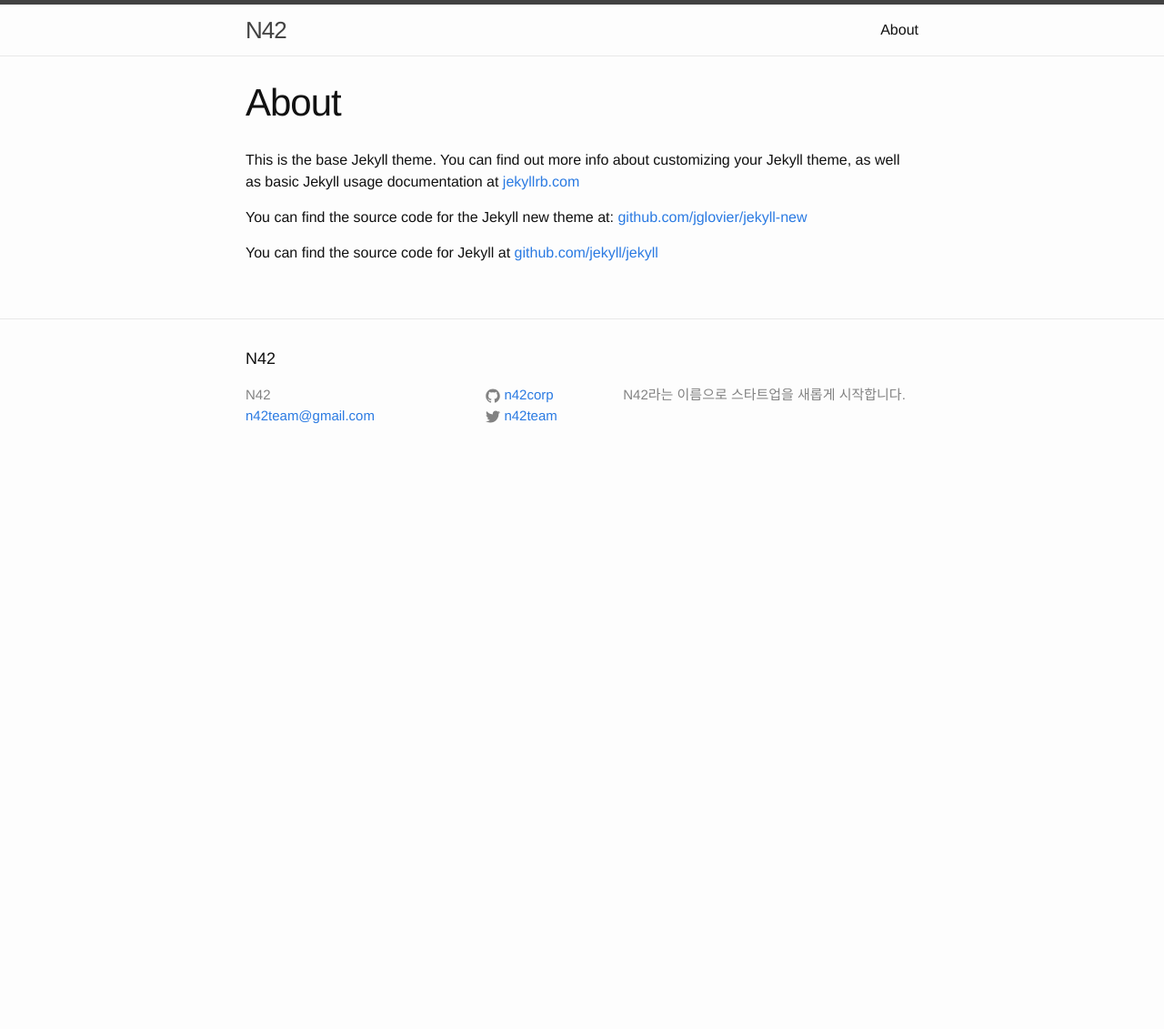
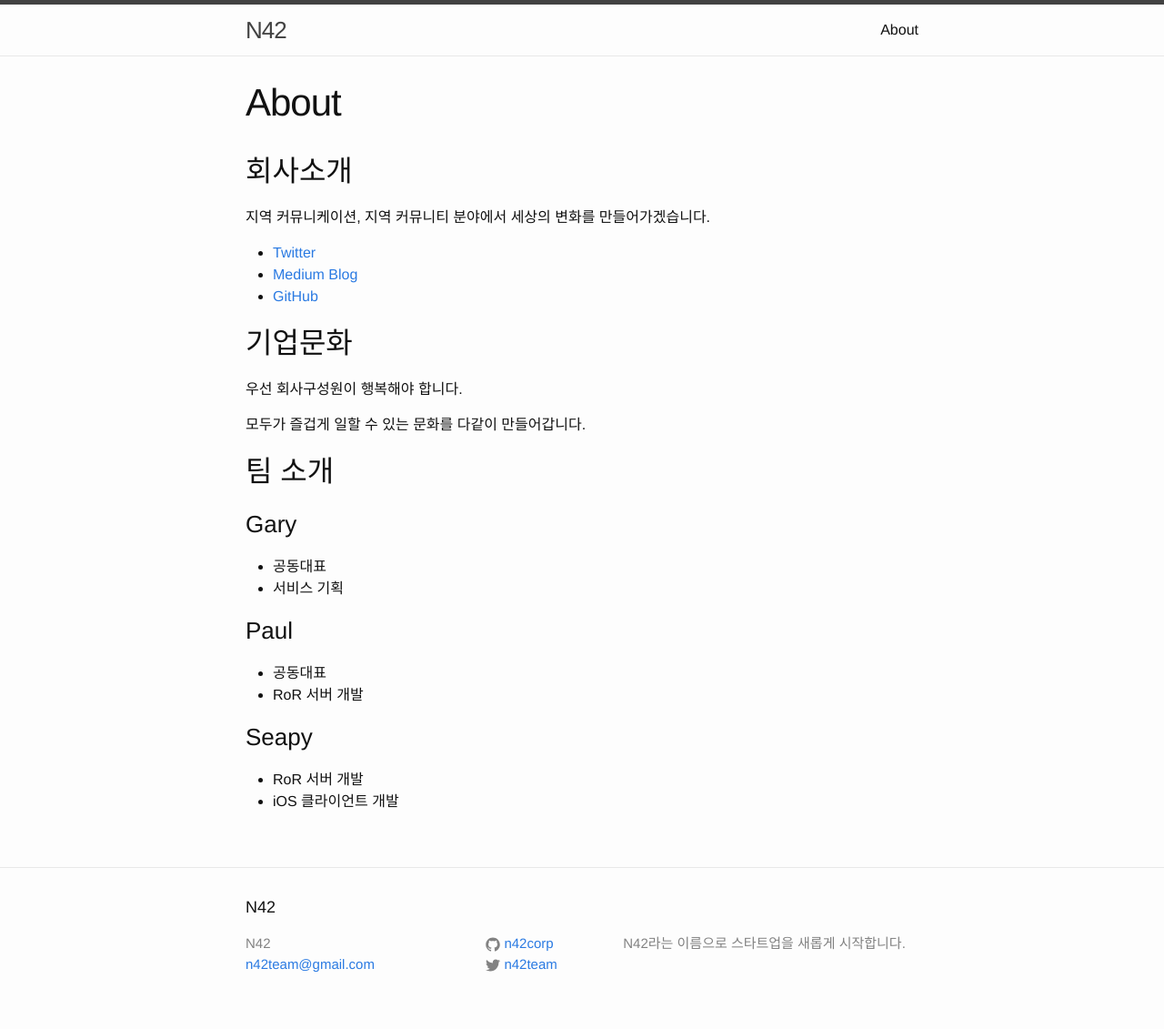
Before and after one commit to daangn/daangn-team-page, a Jekyll site: the page built from about.md, in a window 1280 px wide. Shown: the whole page at 91% size. Built offline with Jekyll 4.4.1, drawn with Linux system fonts in a browser that asks for light colours; before the commit the page ends 900 px from its top, so only the background shows below that.

Commit message:
about 페이지 수정

```diff
--- a/about.md
+++ b/about.md
@@ -4,8 +4,27 @@ title: About
 permalink: /about/
 ---
 
-This is the base Jekyll theme. You can find out more info about customizing your Jekyll theme, as well as basic Jekyll usage documentation at [jekyllrb.com](http://jekyllrb.com/)
+## 회사소개
+지역 커뮤니케이션, 지역 커뮤니티 분야에서 세상의 변화를 만들어가겠습니다.
 
-You can find the source code for the Jekyll new theme at: [github.com/jglovier/jekyll-new](https://github.com/jglovier/jekyll-new)
+- [Twitter](https://twitter.com/n42team)
+- [Medium Blog](https://medium.com/n42-corp)
+- [GitHub](https://github.com/n42corp/)
 
-You can find the source code for Jekyll at [github.com/jekyll/jekyll](https://github.com/jekyll/jekyll)
+## 기업문화
+우선 회사구성원이 행복해야 합니다.
+
+모두가 즐겁게 일할 수 있는 문화를 다같이 만들어갑니다.
+
+## 팀 소개
+### Gary
+- 공동대표
+- 서비스 기획
+
+### Paul
+- 공동대표
+- RoR 서버 개발
+
+### Seapy
+- RoR 서버 개발
+- iOS 클라이언트 개발
```
